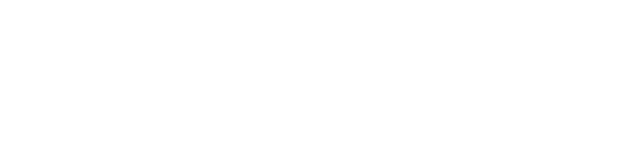
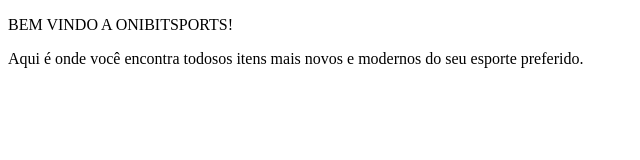
Before and after one commit to RamonBrandao/Projeto-FlexBox-Grid, a plain HTML site: page index.html in a window 1280 px wide. Shown: the whole page, without its empty margins (0-640 px from the left). Drawn offline with Linux system fonts and the light colour scheme.

```diff
--- a/index.html
+++ b/index.html
@@ -11,8 +11,11 @@
 <body>
   <div class="container">
     <header class="header"></header>
-    <section class="gridContainer"></section>
-    <footer class="footer"></footer>
+    <p class="sectionTitle">BEM VINDO A ONIBITSPORTS!</p>
+    <butt <p class="sectionDescription">Aqui é onde você encontra todosos itens mais novos e modernos do seu esporte
+      preferido.</p>
+      <section class="gridContainer"></section>
+      <footer class="footer"></footer>
   </div>
 
 </body>
```
Also changed, not shown: imagens/basquete.jpg (added), imagens/bicicletas.jpg (added), imagens/boxe.jpg (added), imagens/corrida.jpg (added), imagens/crossfit.jpg (added), imagens/esportesNaNeve.jpg (added), imagens/futebolAmericano.jpg (added), imagens/iconrock-red.svg (added), imagens/logo-onebitcode.svg (added), imagens/natacao.jpg (added), imagens/roupas.jpg (added), imagens/skate.jpg (added), imagens/surf.jpg (added), imagens/tenis.jpg (added), 2 more files.
